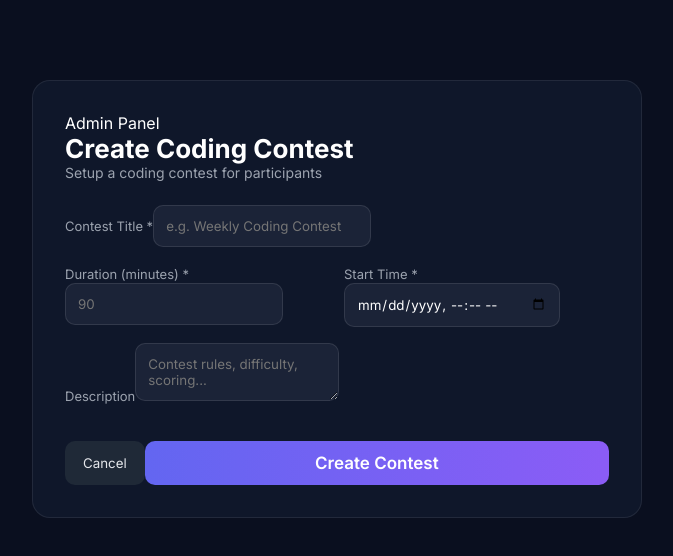
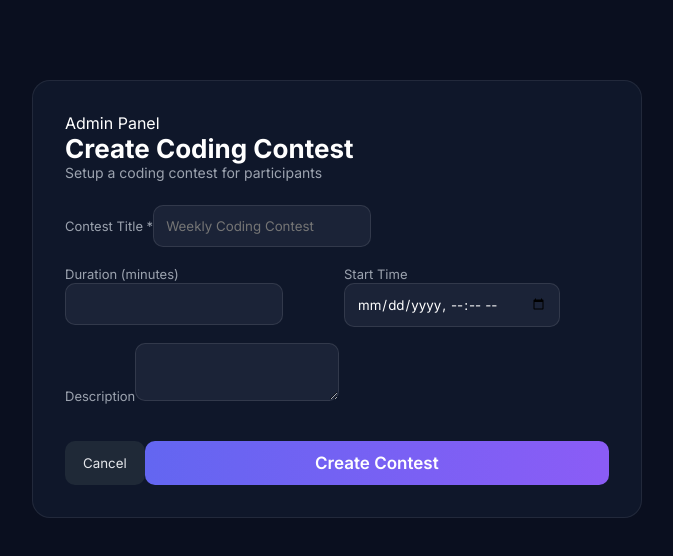
Before and after one commit to VinayWeb-create/placement-prep, a React (Create React App) app in the folder frontend/: page /admin/create-contest in a window 1280 px wide. Shown: the top 556 px of the page, without its empty margins (433-1106 px from the left). Built offline with nearby package versions, Linux system fonts and the light colour scheme.

Commit message:
Refine contest creation confirmation and labels
Updated confirmation messages and adjusted labels for contest creation form.

```diff
--- a/frontend/src/pages/admin/CreateContest.jsx
+++ b/frontend/src/pages/admin/CreateContest.jsx
@@ -33,17 +33,15 @@ export default function CreateContest() {
 
       const contestId = res.data._id;
 
-      // 🔥 Ask admin what to do next
-      const addProblem = window.confirm(
-        "Contest created successfully 🎉\n\nDo you want to add problems now?"
+      const addMore = window.confirm(
+        "✅ Contest created successfully!\n\nDo you want to add problems now?"
       );
 
-      if (addProblem) {
-        navigate(`/admin/add-problem/${contestId}`);
+      if (addMore) {
+        navigate(`/admin/contest/${contestId}/problems`);
       } else {
         navigate("/coding-contests");
       }
-
     } catch (err) {
       setError("Failed to create contest. Try again.");
     } finally {
@@ -64,34 +62,32 @@ export default function CreateContest() {
           </p>
 
           <div className="create-form">
-
             <div>
               <label>Contest Title *</label>
               <input
                 name="title"
-                placeholder="e.g. Weekly Coding Contest"
                 value={contest.title}
                 onChange={handleChange}
+                placeholder="Weekly Coding Contest"
               />
             </div>
 
             <div className="form-grid">
               <div>
-                <label>Duration (minutes) *</label>
+                <label>Duration (minutes)</label>
                 <input
+                  type="number"
                   name="duration"
-                  type="number"
-                  placeholder="90"
                   value={contest.duration}
                   onChange={handleChange}
                 />
               </div>
 
               <div>
-                <label>Start Time *</label>
+                <label>Start Time</label>
                 <input
+                  type="datetime-local"
                   name="startTime"
-                  type="datetime-local"
                   value={contest.startTime}
                   onChange={handleChange}
                 />
@@ -102,7 +98,6 @@ export default function CreateContest() {
               <label>Description</label>
               <textarea
                 name="description"
-                placeholder="Contest rules, difficulty, scoring..."
                 value={contest.description}
                 onChange={handleChange}
               />
```
